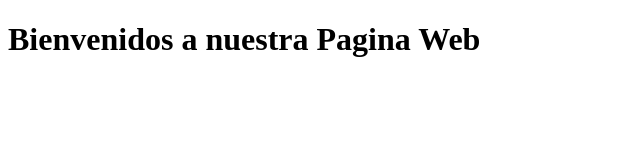
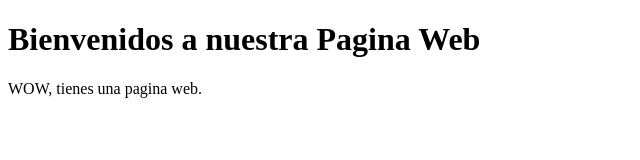
Before and after one commit to JAPEX27/repocurso, a plain HTML site: page index.html in a window 1280 px wide. Shown: the whole page, without its empty margins (0-640 px from the left). Drawn offline with Linux system fonts and the light colour scheme.

Commit message:
Tercer Commit

```diff
--- a/index.html
+++ b/index.html
@@ -7,6 +7,8 @@
 </head>
 <body>
     <h1> Bienvenidos a nuestra Pagina Web </h1>
-
+    <p>
+        WOW, tienes una pagina web.
+    </p>
 </body>
 </html>
```
